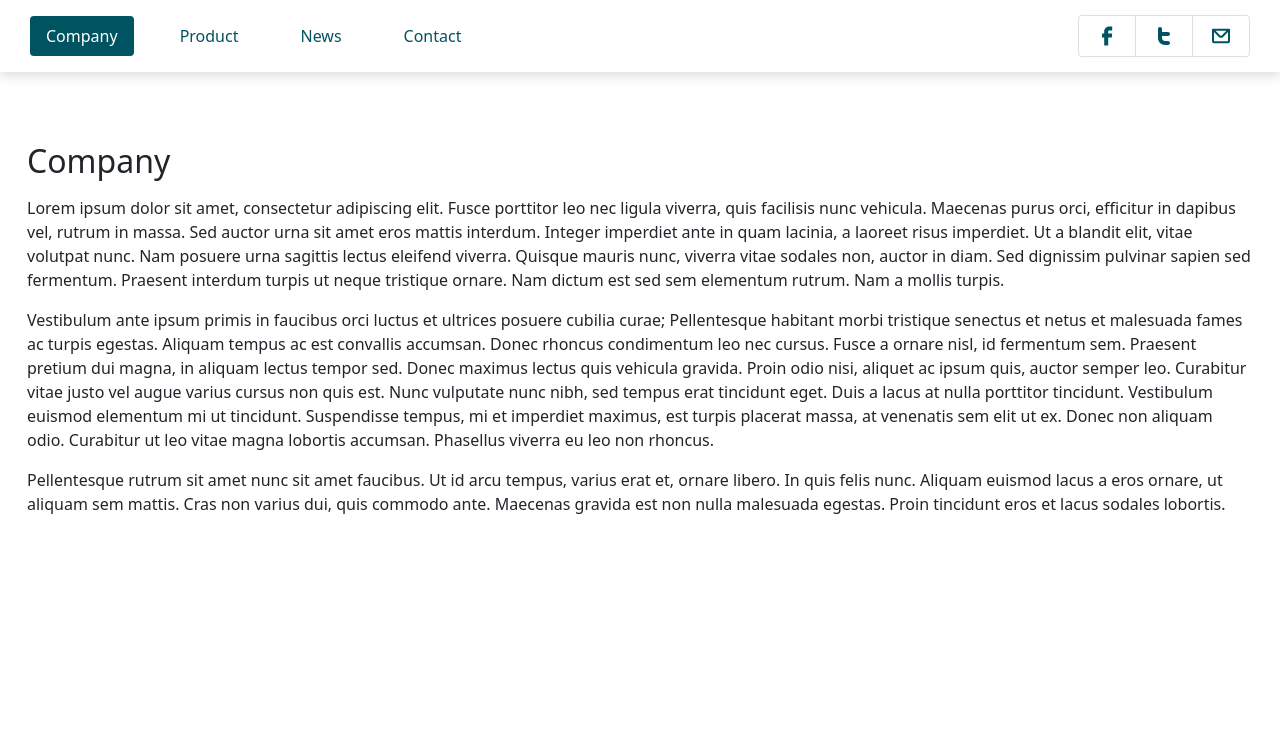
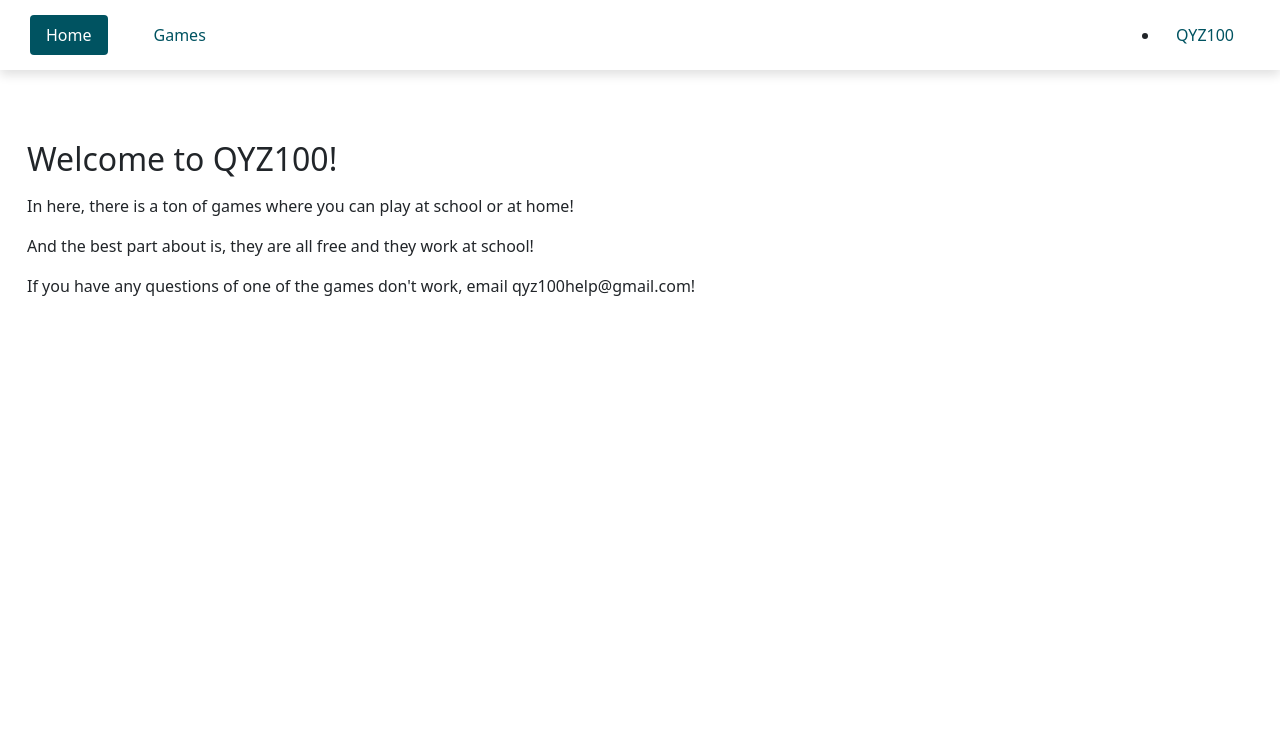
Before and after one commit to qyz100/qyz100.github.io, a plain HTML site: page index.html in a window 1280 px wide. Shown: the top 729 px of the page. Drawn offline with nearby package versions, Linux system fonts and the light colour scheme.

Commit message:
Update index.html

```diff
--- a/index.html
+++ b/index.html
@@ -5,40 +5,16 @@
   <div class="nav-wrapper d-flex align-items-center justify-content-between">
     <ul class="nav nav-pills d-none d-md-flex" id="pills-tab" role="tablist">
       <li class="nav-item" role="presentation">
-        <a class="nav-link active" id="pills-company-tab" data-toggle="pill" href="#pills-company" role="tab" aria-controls="pills-company" aria-selected="true">Company</a>
+        <a class="nav-link active" id="pills-company-tab" data-toggle="pill" href="#pills-company" role="tab" aria-controls="pills-company" aria-selected="true">Home</a>
       </li>
       <li class="nav-item" role="presentation">
-        <a class="nav-link" id="pills-product-tab" data-toggle="pill" href="#pills-product" role="tab" aria-controls="pills-product" aria-selected="false">Product</a>
-      </li>
-      <li class="nav-item" role="presentation">
-        <a class="nav-link" id="pills-news-tab" data-toggle="pill" href="#pills-news" role="tab" aria-controls="pills-news" aria-selected="false">News</a>
-      </li>
-      <li class="nav-item" role="presentation">
-        <a class="nav-link" id="pills-contact-tab" data-toggle="pill" href="#pills-contact" role="tab" aria-controls="pills-contact" aria-selected="false">Contact</a>
+        <a class="nav-link" id="pills-product-tab" data-toggle="pill" href="#pills-product" role="tab" aria-controls="pills-product" aria-selected="false">Games</a>
       </li>
     </ul>
 
     <ul class="list-group list-group-horizontal">
-      <li class="list-group-item">
-        <a href="">
-          <svg width="24" height="24" viewBox="0 0 24 24" fill="none" xmlns="http://www.w3.org/2000/svg">
-            <path d="M9.19795 21.5H13.198V13.4901H16.8021L17.198 9.50977H13.198V7.5C13.198 6.94772 13.6457 6.5 14.198 6.5H17.198V2.5H14.198C11.4365 2.5 9.19795 4.73858 9.19795 7.5V9.50977H7.19795L6.80206 13.4901H9.19795V21.5Z" fill="currentColor" />
-          </svg>
-        </a>
-      </li>
-      <li class="list-group-item">
-        <a href="">
-          <svg width="24" height="24" viewBox="0 0 24 24" fill="none" xmlns="http://www.w3.org/2000/svg">
-            <path fill-rule="evenodd" clip-rule="evenodd" d="M8 3C9.10457 3 10 3.89543 10 5V8H16C17.1046 8 18 8.89543 18 10C18 11.1046 17.1046 12 16 12H10V14C10 15.6569 11.3431 17 13 17H16C17.1046 17 18 17.8954 18 19C18 20.1046 17.1046 21 16 21H13C9.13401 21 6 17.866 6 14V5C6 3.89543 6.89543 3 8 3Z" fill="currentColor" />
-          </svg>
-        </a>
-      </li>
-      <li class="list-group-item">
-        <a href="">
-          <svg width="24" height="24" viewBox="0 0 24 24" fill="none" xmlns="http://www.w3.org/2000/svg">
-            <path fill-rule="evenodd" clip-rule="evenodd" d="M3.00977 5.83789C3.00977 5.28561 3.45748 4.83789 4.00977 4.83789H20C20.5523 4.83789 21 5.28561 21 5.83789V17.1621C21 18.2667 20.1046 19.1621 19 19.1621H5C3.89543 19.1621 3 18.2667 3 17.1621V6.16211C3 6.11449 3.00333 6.06765 3.00977 6.0218V5.83789ZM5 8.06165V17.1621H19V8.06199L14.1215 12.9405C12.9499 14.1121 11.0504 14.1121 9.87885 12.9405L5 8.06165ZM6.57232 6.80554H17.428L12.7073 11.5263C12.3168 11.9168 11.6836 11.9168 11.2931 11.5263L6.57232 6.80554Z" fill="currentColor" />
-          </svg>
-        </a>
+      <li class="nav-item" role="presentation">
+        <a class="nav-link" id="pills-contact-tab" data-toggle="pill" href="#pills-company" role="tab" aria-controls="pills-contact" aria-selected="false">QYZ100</a>
       </li>
     </ul>
   </div>
@@ -46,18 +22,19 @@
   <div class="tab-content" id="pills-tabContent">
     <div class="tab-pane fade show active" id="pills-company" role="tabpanel" aria-labelledby="pills-company-tab">
       <div class="container-fluid">
-        <h2 class="mb-3 font-weight-bold">Company</h2>
-        <p>Lorem ipsum dolor sit amet, consectetur adipiscing elit. Fusce porttitor leo nec ligula viverra, quis facilisis nunc vehicula. Maecenas purus orci, efficitur in dapibus vel, rutrum in massa. Sed auctor urna sit amet eros mattis interdum. Integer imperdiet ante in quam lacinia, a laoreet risus imperdiet. Ut a blandit elit, vitae volutpat nunc. Nam posuere urna sagittis lectus eleifend viverra. Quisque mauris nunc, viverra vitae sodales non, auctor in diam. Sed dignissim pulvinar sapien sed fermentum. Praesent interdum turpis ut neque tristique ornare. Nam dictum est sed sem elementum rutrum. Nam a mollis turpis.</p>
-        <p>Vestibulum ante ipsum primis in faucibus orci luctus et ultrices posuere cubilia curae; Pellentesque habitant morbi tristique senectus et netus et malesuada fames ac turpis egestas. Aliquam tempus ac est convallis accumsan. Donec rhoncus condimentum leo nec cursus. Fusce a ornare nisl, id fermentum sem. Praesent pretium dui magna, in aliquam lectus tempor sed. Donec maximus lectus quis vehicula gravida. Proin odio nisi, aliquet ac ipsum quis, auctor semper leo. Curabitur vitae justo vel augue varius cursus non quis est. Nunc vulputate nunc nibh, sed tempus erat tincidunt eget. Duis a lacus at nulla porttitor tincidunt. Vestibulum euismod elementum mi ut tincidunt. Suspendisse tempus, mi et imperdiet maximus, est turpis placerat massa, at venenatis sem elit ut ex. Donec non aliquam odio. Curabitur ut leo vitae magna lobortis accumsan. Phasellus viverra eu leo non rhoncus.</p>
-        <p>Pellentesque rutrum sit amet nunc sit amet faucibus. Ut id arcu tempus, varius erat et, ornare libero. In quis felis nunc. Aliquam euismod lacus a eros ornare, ut aliquam sem mattis. Cras non varius dui, quis commodo ante. Maecenas gravida est non nulla malesuada egestas. Proin tincidunt eros et lacus sodales lobortis.</p>
+        <h2 class="mb-3 font-weight-bold">Welcome to QYZ100!</h2>
+        <p>In here, there is a ton of games where you can play at school or at home!</p>
+        <p>And the best part about is, they are all free and they work at school!</p>
+        <p>If you have any questions of one of the games don't work, email qyz100help@gmail.com!</p>
       </div>
     </div>
     <div class="tab-pane fade" id="pills-product" role="tabpanel" aria-labelledby="pills-product-tab">
       <div class="container-fluid">
-        <h2 class="mb-3 font-weight-bold">Product</h2>
-        <p>Sed auctor urna sit amet eros mattis interdum. Integer imperdiet ante in quam lacinia, a laoreet risus imperdiet. Ut a blandit elit, vitae volutpat nunc. Nam posuere urna sagittis lectus eleifend viverra. Quisque mauris nunc, viverra vitae sodales non, auctor in diam. Sed dignissim pulvinar sapien sed fermentum. Praesent interdum turpis ut neque tristique ornare. Nam dictum est sed sem elementum rutrum. Nam a mollis turpis.</p>
-        <p>Proin odio nisi, aliquet ac ipsum quis, auctor semper leo. Curabitur vitae justo vel augue varius cursus non quis est. Nunc vulputate nunc nibh, sed tempus erat tincidunt eget. Duis a lacus at nulla porttitor tincidunt. Vestibulum euismod elementum mi ut tincidunt. Suspendisse tempus, mi et imperdiet maximus, est turpis placerat massa, at venenatis sem elit ut ex. Donec non aliquam odio. Curabitur ut leo vitae magna lobortis accumsan. Phasellus viverra eu leo non rhoncus.</p>
-        <p>Pellentesque rutrum sit amet nunc sit amet faucibus. Ut id arcu tempus, varius erat et, ornare libero. In quis felis nunc. Aliquam euismod lacus a eros ornare, ut aliquam sem mattis. Cras non varius dui, quis commodo ante. Maecenas gravida est non nulla malesuada egestas.</p>
+        <h2 class="mb-3 font-weight-bold">Games</h2>
+        <button type="button" class="btn btn-primary" href="https://selfstudybrain.com">Roblox</button>
+        <button type="button" class="btn btn-primary" href="https://eaglercraft.com/mc/1.8.8">Minecraft</button>
+        <button type="button" class="btn btn-primary" href="https://fnafgame.io/fnaf">Five Nights at Freddy's</button>
+        <button type="button" class="btn btn-primary" href="https://geometrydashlite.io">Geometry Dash</button>
       </div>
     </div>
     <div class="tab-pane fade" id="pills-news" role="tabpanel" aria-labelledby="pills-news-tab">
```
